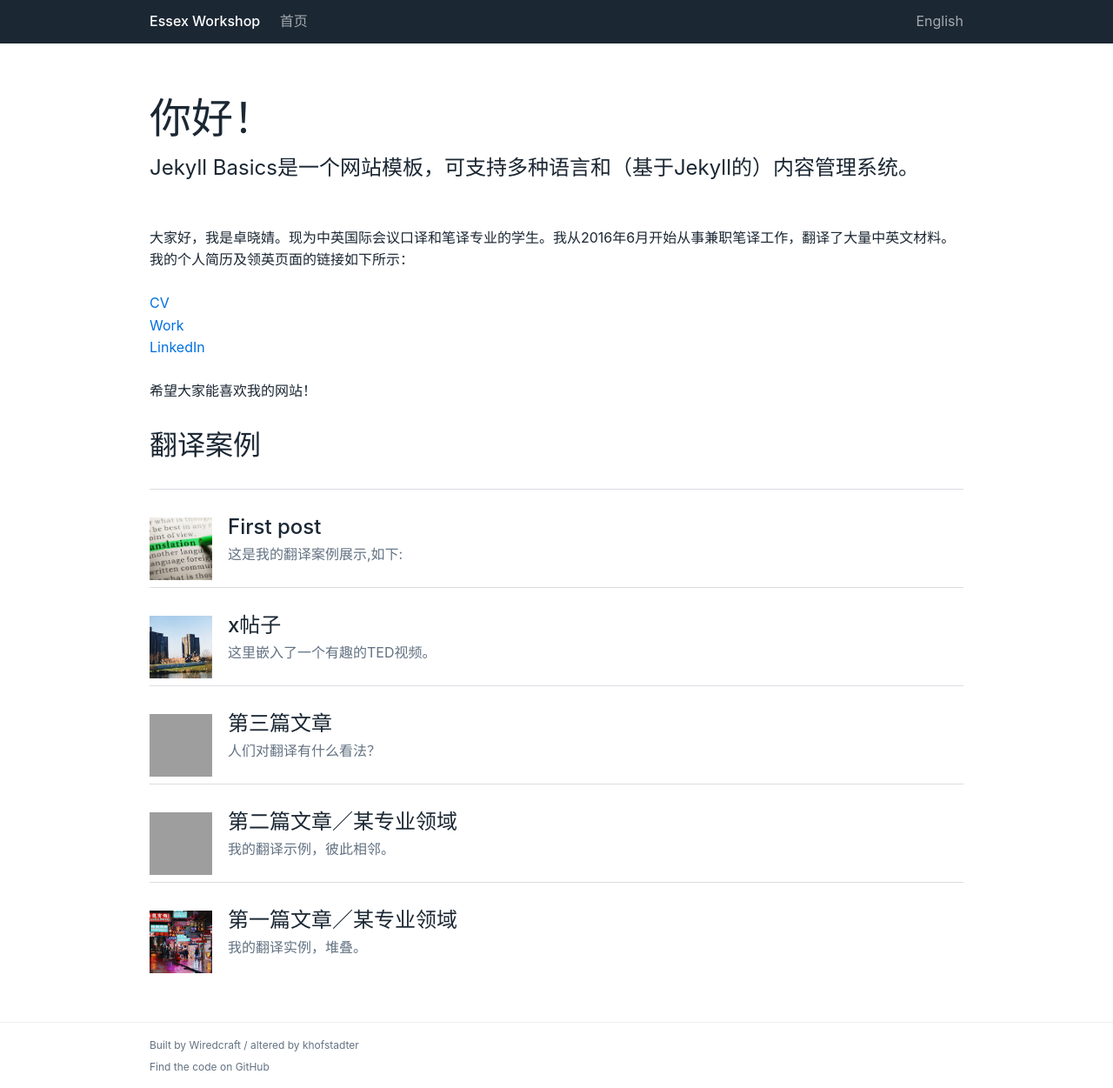
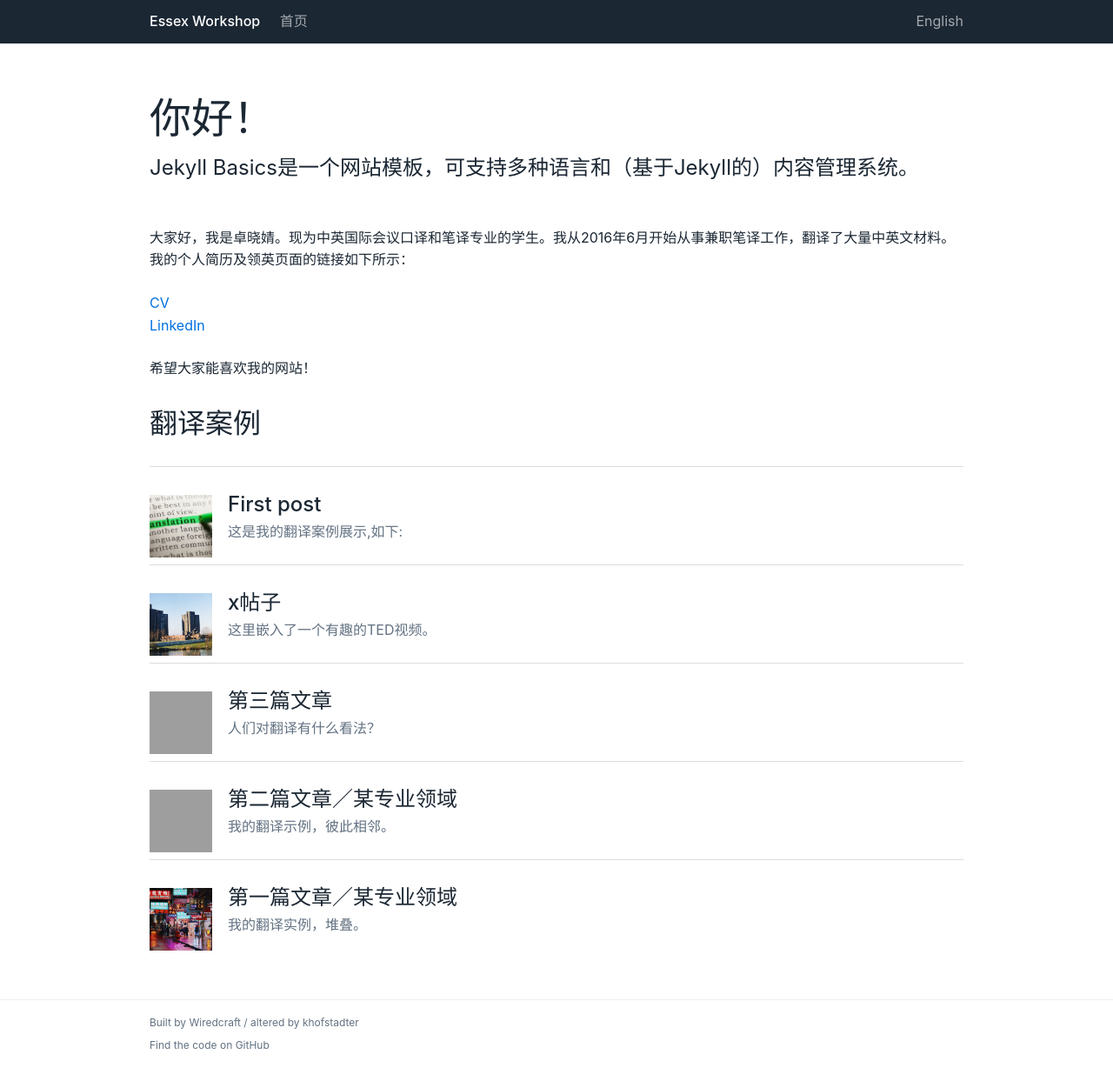
Before and after one commit to Hester-Tso/xj0614, a Jekyll site: the page built from zh/index.md, in a window 1280 px wide. Shown: the whole page at 87% size. Built offline with Jekyll 4.4.1, drawn with Linux system fonts in a browser that asks for light colours; after the commit the page ends 1225 px from its top, so only the background shows below that.

Commit message:
Update index.md

```diff
--- a/zh/index.md
+++ b/zh/index.md
@@ -8,8 +8,7 @@ description: "Jekyll Basics是一个网站模板，可支持多种语言和（
 
 大家好，我是卓晓婧。现为中英国际会议口译和笔译专业的学生。我从2016年6月开始从事兼职笔译工作，翻译了大量中英文材料。我的个人简历及领英页面的链接如下所示：
 
-[CV](https://khofstadter.info/assets/doc/K-Hofstader-CV-general-2019.pdf)
-[Work](https://www.anglia.ac.uk/people/krisztian-hofstadter)
+[CV](https://hester-tso.github.io/xj0614/assets/CV-zh.pdf)
 [LinkedIn](https://www.linkedin.com/in/%E6%99%93%E5%A9%A7%EF%BC%88hester%EF%BC%89-%E5%8D%93-b51176132/)
 
 希望大家能喜欢我的网站！
```
